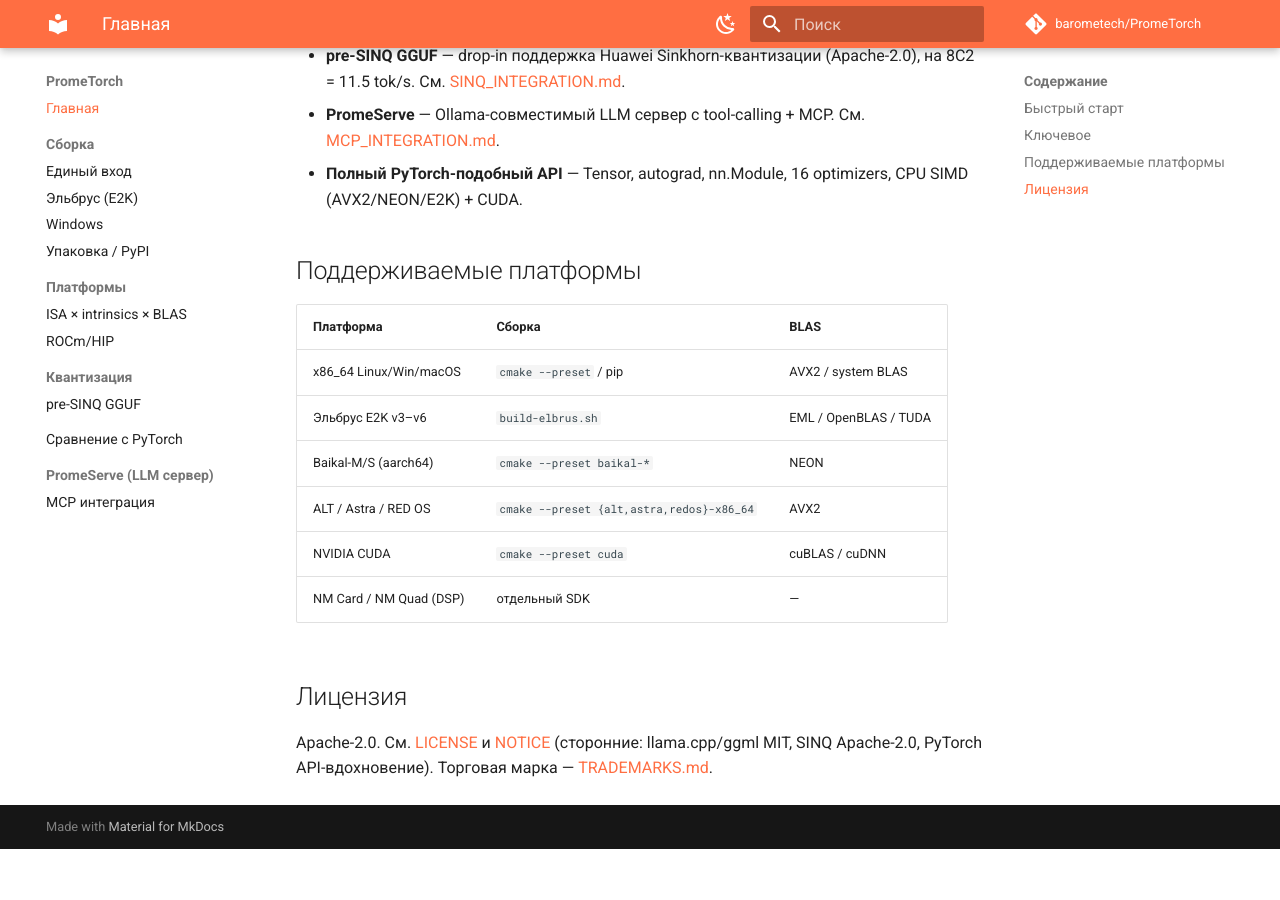
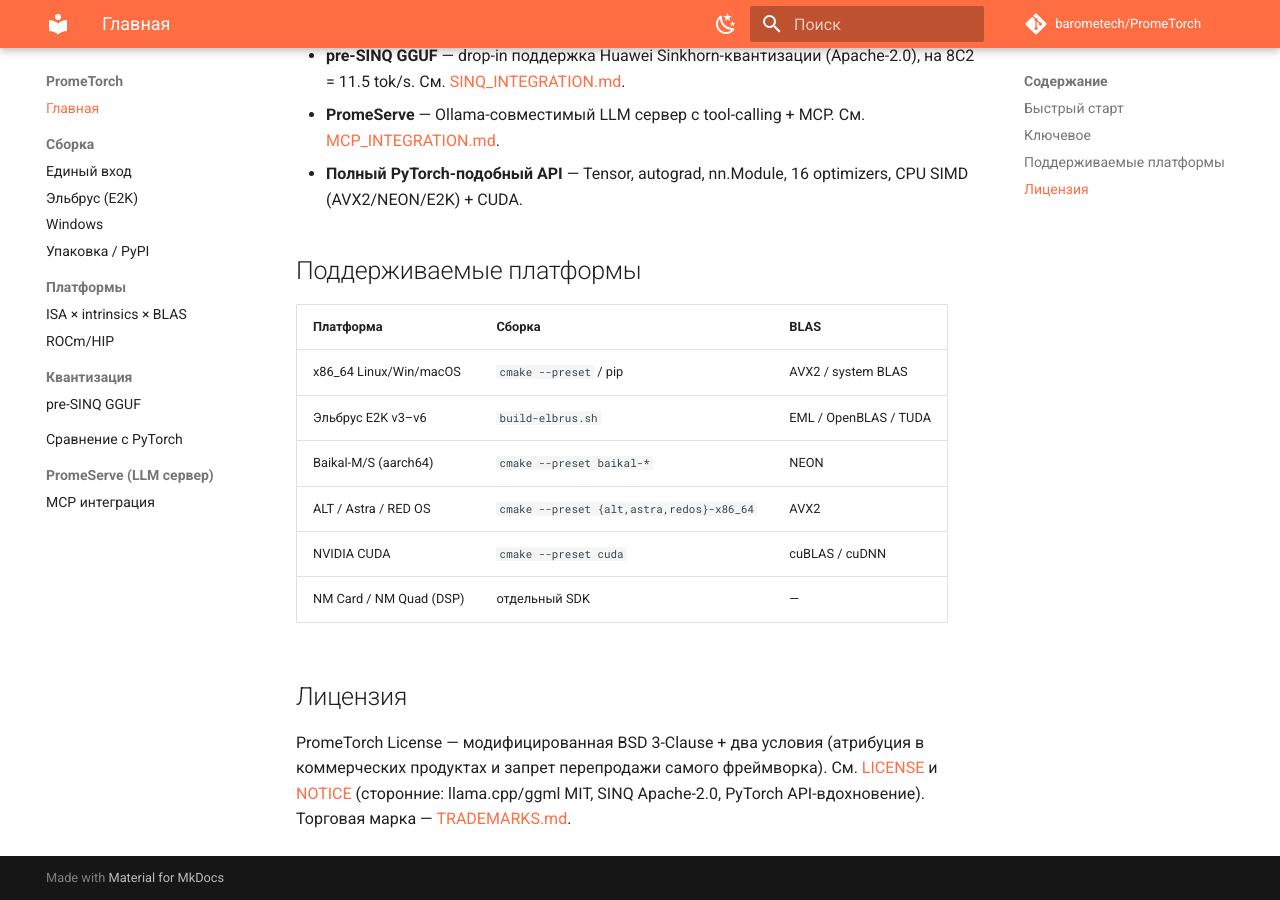
Before and after one commit to barometech/PromeTorch, an MkDocs documentation site: the page built from docs/index.md, in a window 1280 px wide and 900 px high, scrolled down 1037 px. Built offline with MkDocs 1.6.1 and Material for MkDocs 9.7.7, drawn with Linux system fonts in a browser that asks for light colours; comment, search, counter and statistics services are not loaded; before the commit the page ends 1886 px from its top, so only the background shows below that.

Commit message:
fix(license): выровнять LICENSE под задокументированный интент (Apache-2.0 → PromeTorch modified BSD 3-Clause)
Аудит нашёл противоречие: файл LICENSE = Apache-2.0 (разрешает перепродажу
фреймворка), а README/MEMORY/интент = source-available с запретом перепродажи.
README прямо обещает «модифицированная BSD 3-Clause + 2 условия» — файл этому
не соответствовал.

Fix: LICENSE переписан на modified BSD 3-Clause + Condition A (атрибуция в
коммерч. продуктах) + Condition B (запрет продавать сам фреймворк; свои
модели/приложения — свободно). docs/index.md + docs/PACKAGING.md: «Apache-2.0»
→ PromeTorch License. pyproject.toml: license = "LicenseRef-PromeTorch"
(PEP 639 custom ref; license-files по-прежнему LICENSE+NOTICE). Сторонние
Apache-упоминания (SINQ/Smolagents/OpenWebUI) не тронуты.

Co-Authored-By: Claude Opus 4.8 (1M context) <noreply@anthropic.com>

```diff
--- a/docs/index.md
+++ b/docs/index.md
@@ -58,7 +58,9 @@
 
 ## Лицензия
 
-Apache-2.0. См. [LICENSE](https://github.com/barometech/PromeTorch/blob/main/LICENSE)
+PromeTorch License — модифицированная BSD 3-Clause + два условия (атрибуция в
+коммерческих продуктах и запрет перепродажи самого фреймворка). См.
+[LICENSE](https://github.com/barometech/PromeTorch/blob/main/LICENSE)
 и [NOTICE](https://github.com/barometech/PromeTorch/blob/main/NOTICE)
 (сторонние: llama.cpp/ggml MIT, SINQ Apache-2.0, PyTorch API-вдохновение).
 Торговая марка — [TRADEMARKS.md](https://github.com/barometech/PromeTorch/blob/main/TRADEMARKS.md).
--- a/pyproject.toml
+++ b/pyproject.toml
@@ -7,7 +7,7 @@ name = "prometorch"
 version = "0.1.0a1"
 description = "Deep learning framework with native support for Russian CPUs (Эльбрус, Baikal) and accelerators (NM Card / NM Quad)"
 readme = "README.md"
-license = "Apache-2.0"
+license = "LicenseRef-PromeTorch"
 license-files = ["LICENSE", "NOTICE"]
 requires-python = ">=3.9"
 authors = [{name = "PromeTorch Contributors"}]
```
Also changed, not shown: docs/PACKAGING.md (+1 -1 lines), 1 other file.
